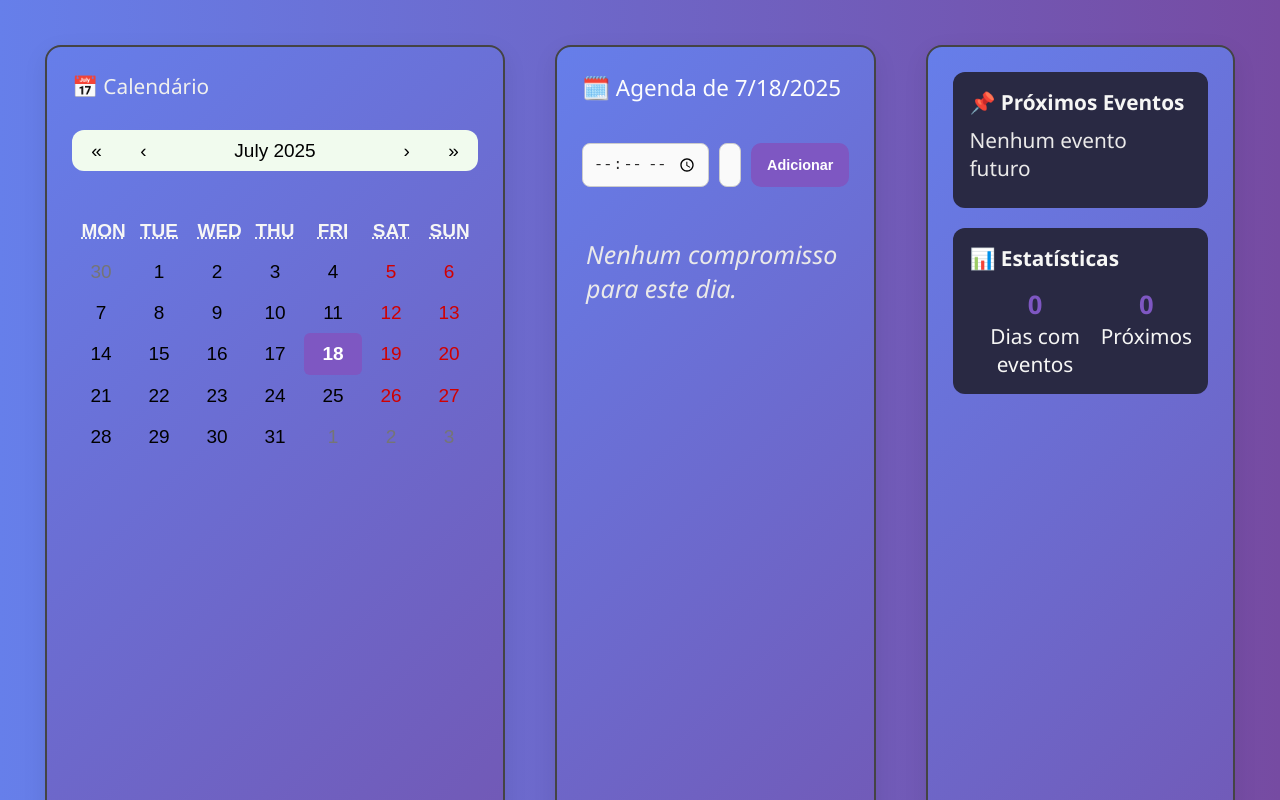
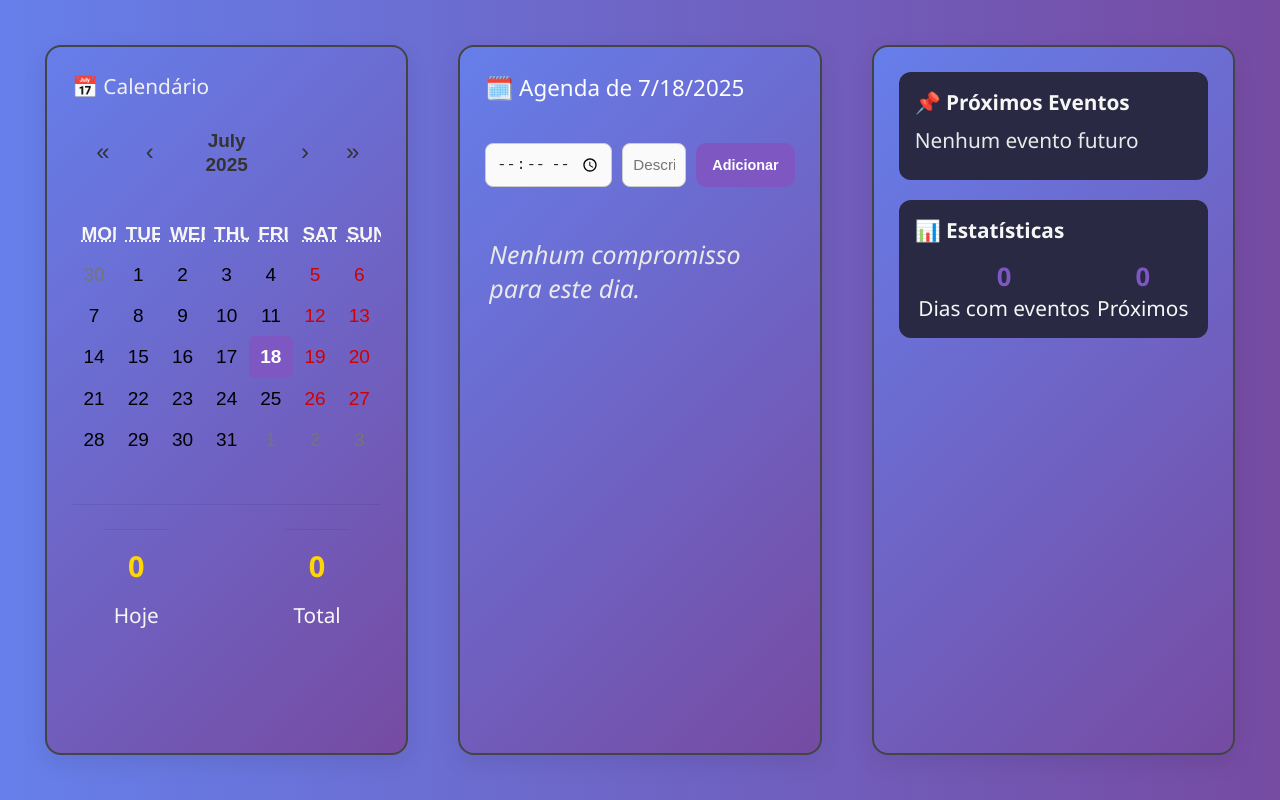
Before and after one commit to FernandoJesuss/pethotel-frontend, a React (Create React App) app: page /calendario in a window 1280 px wide. Built offline with nearby package versions, Linux system fonts and the light colour scheme.

Commit message:
Feat:Reponsive

```diff
--- a/src/styles/CalendarioCompromissos.css
+++ b/src/styles/CalendarioCompromissos.css
@@ -1,4 +1,4 @@
-* {
+/* * {
   margin: 0;
   padding: 0;
   box-sizing: border-box;
@@ -319,4 +319,476 @@
     opacity: 1;
     transform: translateY(0);
   }
+} */
+
+
+
+
+
+
+
+* {
+  margin: 0;
+  padding: 0;
+  box-sizing: border-box;
 }
+
+.agenda-pro-container {
+  display: flex;
+  flex-wrap: wrap; /* ✅ Permite quebra de linha em telas menores */
+  gap: 20px;
+  padding: 30px;
+  font-family: 'Segoe UI', sans-serif;
+  background: linear-gradient(to right, #667fea, #764ba2);
+  color: #0d0d0d;
+  min-height: 100vh;
+  width: 100%;
+}
+
+.agenda-coluna {
+  flex: 1;
+  min-width: 300px; /* ✅ Mantém largura mínima em telas pequenas */
+  background-color: #1e1e2f;
+  border-radius: 16px;
+  padding: 25px;
+  box-shadow: 0 8px 20px rgba(0, 0, 0, 0.25);
+  display: flex;
+  flex-direction: column;
+  gap: 20px;
+  transition: transform 0.3s ease;
+}
+
+.agenda-coluna:hover {
+  transform: translateY(-4px);
+}
+
+.calendario-box h3 {
+  font-size: 1.3rem;
+  margin-bottom: 10px;
+  color: #f0f0ee;
+}
+
+.calendario-box,
+.compromissos-box,
+.painel-box {
+  display: flex;
+  background: linear-gradient(135deg, #667eea 0%, #764ba2 100%);
+  margin: 15px;
+  border: 2px solid #444;
+  border-radius: 16px;
+  box-shadow: 0 8px 24px rgba(0, 0, 0, 0.08);
+  padding: 25px;
+  transition: transform 0.3s;
+  font-size: 1.3rem;
+  color: #f6f6f5;
+}
+
+.calendario-box:hover,
+.compromissos-box:hover,
+.painel-box:hover {
+  transform: translateY(-3px);
+}
+
+.react-calendar {
+  font-size: 22px;
+  display: contents;
+  align-items: center;
+  border-radius: 10px;
+  overflow: hidden;
+  width: 100%;
+}
+
+.react-calendar__tile--active {
+  font-size: 25px;
+  font-weight: bold;
+  background: #7e57c2 !important;
+  color: #ffffff !important;
+  border-radius: 6px;
+}
+
+.resumo-datas {
+  display: flex;
+  justify-content: space-between;
+  position: relative;
+  top: 1.5rem;
+  /* margin-top: 40rem; */
+  padding: 16px 24px;
+  border-top: 1px solid rgba(0, 0, 0, 0.08);
+  align-items: center;
+}
+
+.resumo-datas div {
+  padding: 8px;
+  border-radius: 10px;
+  text-align: center;
+}
+
+.resumo-datas strong {
+  font-size: 1.8rem;
+  color: #ffd700;
+  padding: 16px 24px;
+  border-top: 1px solid rgba(0, 0, 0, 0.08);
+  display: flex;
+  justify-content: space-between;
+  align-items: center;
+}
+
+.react-calendar,
+.react-calendar *,
+.react-calendar *:before,
+.react-calendar *:after {
+  box-sizing: border-box;
+  font-size: 19px;
+}
+
+/* .react-calendar__navigation {
+  height: 100%;
+  min-width: 44px;
+  border-radius: 12px;
+  background: #f1fbee;
+} */
+
+
+/* Ajuste da barra de navegação do calendário */
+.react-calendar__navigation {
+  display: flex;
+  justify-content: space-between;
+  align-items: center;
+  font-size: 1.2rem; /* Tamanho uniforme */
+  font-weight: 600;
+  padding: 5px;
+}
+
+/* Título do mês centralizado e tamanho fixo */
+.react-calendar__navigation__label {
+  flex-grow: 1;
+  text-align: center;
+  font-size: 1.3rem !important;
+  font-weight: bold;
+  min-width: 160px; /* Mantém largura igual para todos os meses */
+  text-transform: capitalize; /* Deixa o nome do mês capitalizado */
+}
+
+/* Botões de navegação (<<, >>) */
+.react-calendar__navigation button {
+  min-width: 40px;
+  background: none;
+  border: none;
+  cursor: pointer;
+  font-size: 1.5rem;
+  color: #333;
+  transition: color 0.3s ease;
+}
+
+.react-calendar__navigation button:hover {
+  color: #7e57c2;
+}
+
+
+.topo-compromissos {
+  display: flex;
+  justify-content: space-between;
+  align-items: center;
+}
+
+.topo-compromissos h3 {
+  font-size: 1.4rem;
+  color: #fcfdfd;
+}
+
+.botao-novo {
+  background-color: #7e57c2;
+  border: none;
+  color: white;
+  padding: 8px 14px;
+  border-radius: 12px;
+  cursor: pointer;
+  font-weight: 600;
+  transition: background 0.3s;
+}
+
+.botao-novo:hover {
+  background-color: #9b72e6;
+}
+
+.input-busca {
+  padding: 10px;
+  border-radius: 8px;
+  border: none;
+  background-color: #2f4430;
+  color: #fff;
+}
+
+.form-compromisso {
+  display: flex;
+  gap: 10px;
+  margin: 20px 0;
+}
+
+.form-compromisso input,
+.form-compromisso button {
+  padding: 10px;
+  border: 1px solid #ccc;
+  border-radius: 8px;
+  margin-bottom: 10px;
+  color: rgb(42, 41, 41);
+}
+
+.form-compromisso button {
+  background-color: #7e57c2;
+  color: white;
+  border: none;
+  cursor: pointer;
+  transition: background 0.3s ease;
+  padding: 10px 16px;
+  border-radius: 10px;
+  font-weight: bold;
+}
+
+.form-compromisso button:hover {
+  background-color: #5c3dbb;
+}
+
+.lista-compromissos .card-compromisso {
+  display: flex;
+  flex-direction: column;
+  /* flex-direction: column; */
+  background: rgba(4, 0, 10, 0.1);
+  border-radius: 12px;
+  padding: 16px;
+  margin-bottom: 16px;
+  border-left: 4px solid #26305c;
+  transition: all 0.2s ease;
+  cursor: pointer;
+}
+
+/* Lista de compromissos com barra de rolagem */
+.lista-compromissos {
+  max-height: 600px; /* Ajuste a altura conforme seu layout */
+  overflow-y: auto;
+  padding-right: 5px;
+}
+
+/* Personalizar a barra de rolagem */
+.lista-compromissos::-webkit-scrollbar {
+  width: 8px;
+}
+
+.lista-compromissos::-webkit-scrollbar-thumb {
+  background-color: #7e57c2;
+  border-radius: 4px;
+}
+
+.lista-compromissos::-webkit-scrollbar-track {
+  background: #2f2f40;
+}
+
+.lista-compromissos,
+.card-compromisso:hover {
+  transform: translateX(4px);
+}
+
+.card-compromisso.concluido {
+  background-color: #d2f8d2;
+  border-left: 6px solid #4caf50;
+  box-shadow: 0 0 10px rgba(76, 175, 80, 0.3);
+  animation: fadeIn 0.4s ease-in-out;
+}
+
+.botoes-compromisso {
+  margin-top: 10px;
+  display: flex;
+  gap: 10px;
+  flex-wrap: wrap;
+}
+
+.botoes-compromisso button {
+  background-color: #444;
+  color: #fff;
+  border: none;
+  padding: 6px 10px;
+  border-radius: 8px;
+  cursor: pointer;
+  font-size: 0.9rem;
+  transition: background-color 0.2s ease-in-out;
+}
+
+.botoes-compromisso button:hover {
+  background-color: #7e57c2;
+}
+
+.card-compromisso.concluido .hora-compromisso {
+  color: #4caf50;
+}
+
+.card-compromisso.concluido strong {
+  color: #2d5c33;
+  text-decoration: line-through;
+}
+
+.fade-in {
+  animation: fadeIn 0.3s ease-in-out;
+}
+
+.hora-compromisso {
+  display: flex;
+  flex-direction: row-reverse;
+  font-weight: bold;
+  color: #ffd700;
+  font-size: 18px;
+}
+
+.info-compromisso strong {
+  display: flex;
+  position: relative;
+  bottom: 22px;
+  font-size: 18px;
+  font-weight: 500;
+  color: #fff;
+}
+
+.vazio {
+  font-size: 25px;
+  font-style: italic;
+  color: #eae9e9;
+}
+
+.eventos-box ul,
+.lembretes-box ul {
+  list-style: none;
+  padding: 0;
+  margin-top: 10px;
+}
+
+.eventos-box li,
+.lembretes-box li {
+  margin-bottom: 10px;
+  color: #eae9e9;
+}
+
+
+/* Próximos eventos com barra de rolagem */
+.eventos-box ul {
+  max-height: 200px; /* Ajuste conforme necessidade */
+  overflow-y: auto;
+  padding-right: 5px;
+}
+
+/* Estilização da barra de rolagem nos próximos eventos */
+.eventos-box ul::-webkit-scrollbar {
+  width: 8px;
+}
+
+.eventos-box ul::-webkit-scrollbar-thumb {
+  background-color: #7e57c2;
+  border-radius: 4px;
+}
+
+.eventos-box ul::-webkit-scrollbar-track {
+  background: #2f2f40;
+}
+
+.estatistica {
+  display: flex;
+  justify-content: space-around;
+  margin-top: 15px;
+}
+
+.estatistica div {
+  text-align: center;
+}
+
+.estatistica strong {
+  display: block;
+  font-size: 1.6rem;
+  color: #7e57c2;
+}
+
+.clima-box,
+.eventos-box,
+.estatisticas-box,
+.lembretes-box {
+  background-color: #292943;
+  padding: 16px;
+  border-radius: 12px;
+}
+
+@keyframes fadeIn {
+  from {
+    opacity: 0;
+    transform: translateY(5px);
+  }
+
+  to {
+    opacity: 1;
+    transform: translateY(0);
+  }
+}
+
+/* ✅ MEDIA QUERIES PARA RESPONSIVIDADE */
+@media (max-width: 1024px) {
+  .agenda-pro-container {
+    flex-direction: column;
+    padding: 15px;
+  }
+
+  .agenda-coluna {
+    width: 100%;
+    min-width: unset;
+  }
+
+  .topo-compromissos h3 {
+    font-size: 1.2rem;
+  }
+}
+
+@media (max-width: 768px) {
+  .calendario-box,
+  .compromissos-box,
+  .painel-box {
+    flex-direction: column;
+    font-size: 1rem;
+    padding: 15px;
+  }
+
+  .form-compromisso {
+    flex-direction: column;
+    gap: 5px;
+  }
+
+  .form-compromisso input,
+  .form-compromisso button {
+    width: 100%;
+  }
+
+  .resumo-datas strong {
+    font-size: 1.3rem;
+  }
+
+  .hora-compromisso {
+    font-size: 1.2rem;
+  }
+}
+
+@media (max-width: 480px) {
+  .agenda-pro-container {
+    padding: 10px;
+  }
+
+  .agenda-coluna {
+    padding: 15px;
+  }
+
+  .botao-novo {
+    width: 100%;
+    text-align: center;
+  }
+
+  .info-compromisso strong {
+    font-size: 2rem;
+  }
+
+  .vazio {
+    font-size: 18px;
+  }
+}
```
